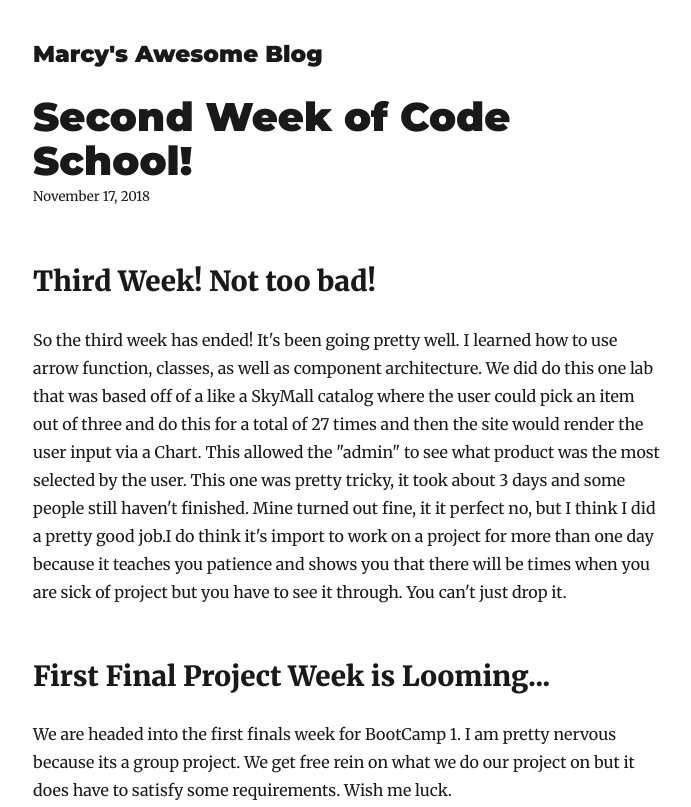
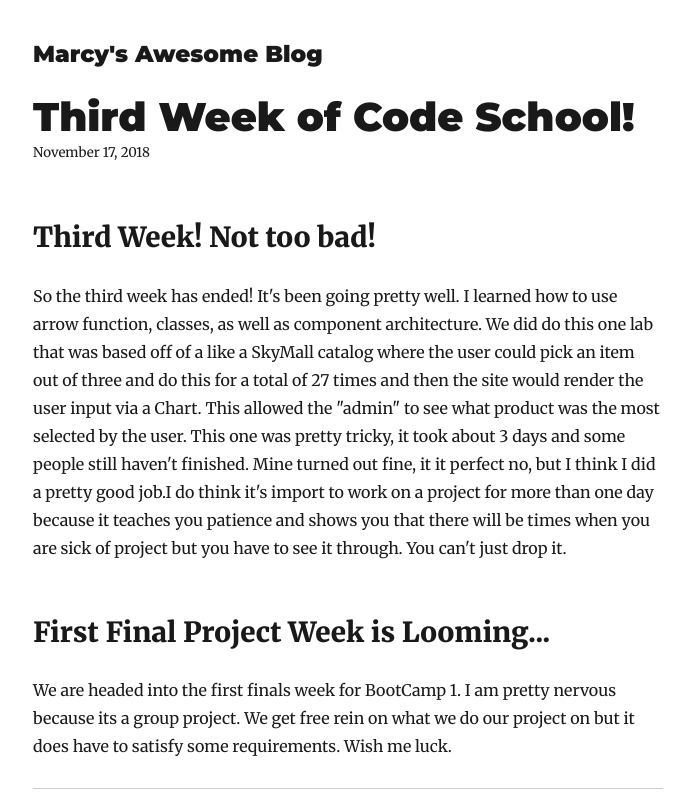
Before and after one commit to averagegalmarcy/Blog, a Gatsby site: page /fouth-post/ in a window 1280 px wide. Shown: the top 807 px of the page, without its empty margins (292-983 px from the left). Built offline with nearby package versions, Linux system fonts and the light colour scheme; Gatsby itself is replaced by a stand-in of ours; some packages are replaced by stand-ins of ours.

Commit message:
changed title for the third week

```diff
--- a/content/blog/fouth-post/index.md
+++ b/content/blog/fouth-post/index.md
@@ -1,5 +1,5 @@
 ---
-title: Second Week of Code School!
+title: Third Week of Code School!
 date: '2018-11-17'
 ---
 
```
